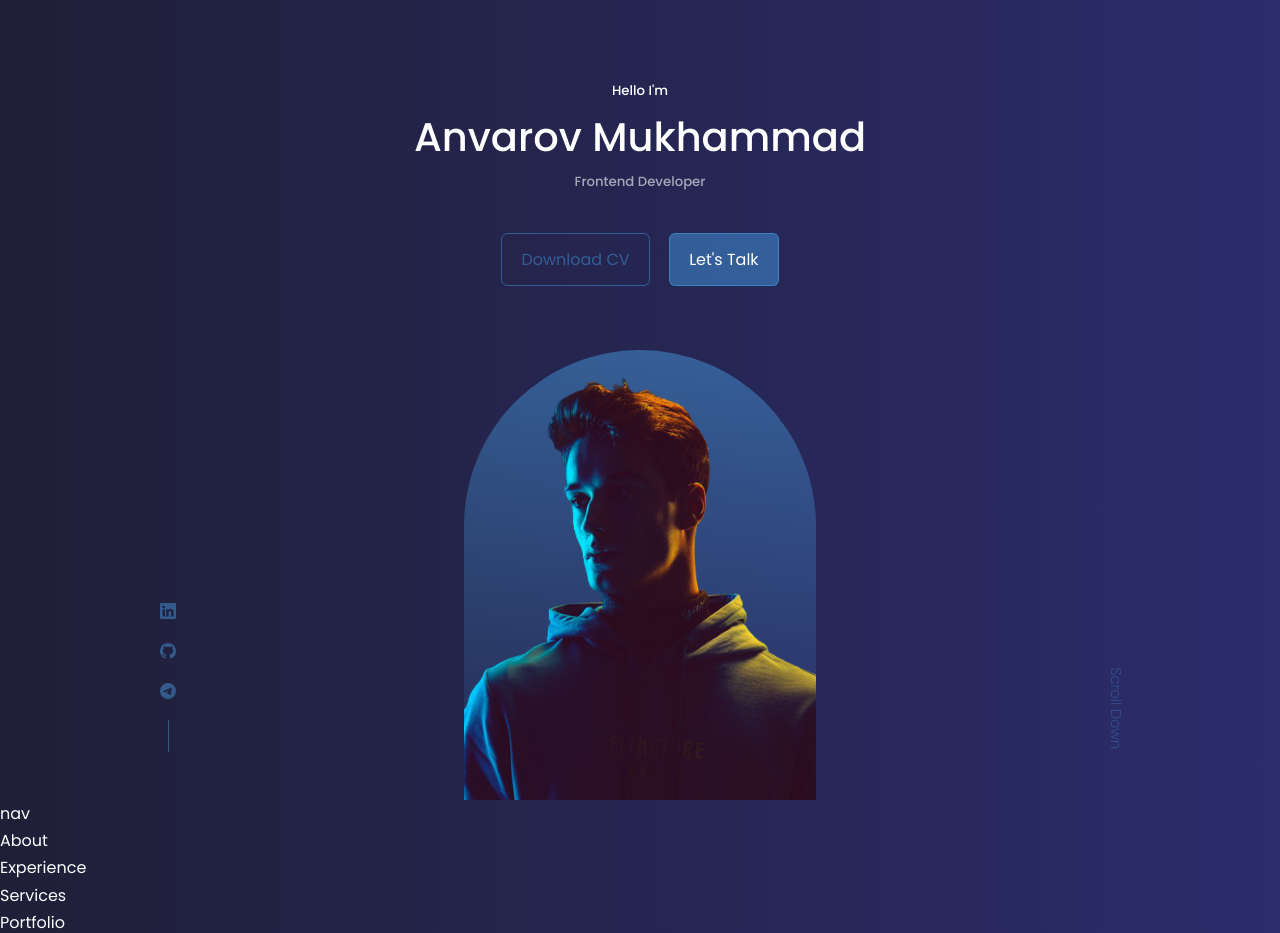
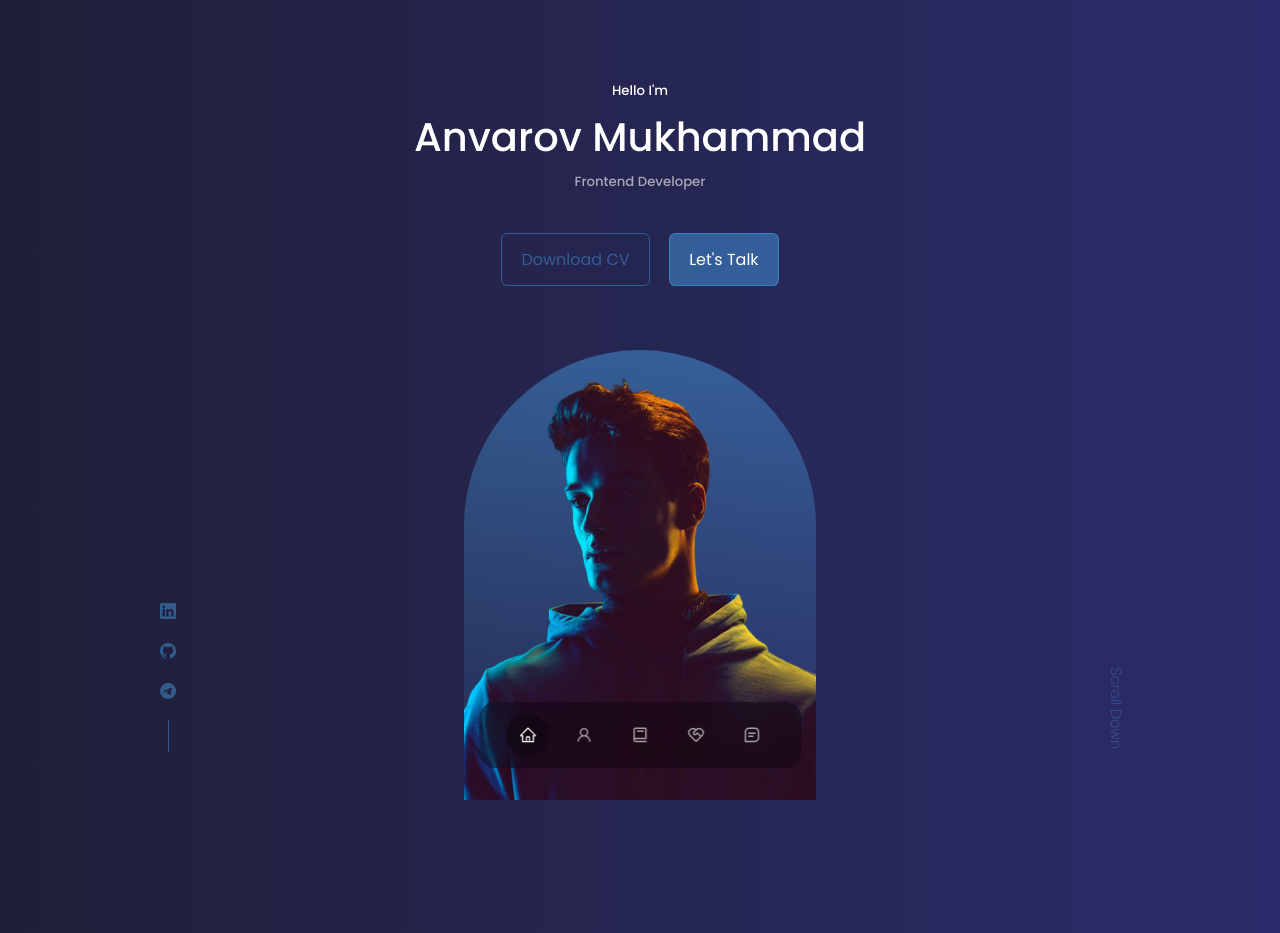
Before and after one commit to AnvarovM/portfolio, a React (Create React App) app: page / in a window 1280 px wide. Shown: the top 933 px of the page. Built offline with nearby package versions, Linux system fonts and the light colour scheme; a web font is replaced by a local one.

Commit message:
Finished navbar

```diff
--- a/src/components/about/About.jsx
+++ b/src/components/about/About.jsx
@@ -2,7 +2,7 @@
 import './about.css';
 
 const About = () => {
-  return <div>About</div>;
+  return <section id="about">About</section>;
 };
 
 export default About;
--- a/src/components/contact/Contact.jsx
+++ b/src/components/contact/Contact.jsx
@@ -2,7 +2,7 @@
 import './contact.css'
 
 const Contact = () => {
-  return <div>Contact</div>;
+  return <section id="contact">Contact</section>;
 };
 
 export default Contact;
--- a/src/components/experience/Experience.jsx
+++ b/src/components/experience/Experience.jsx
@@ -2,7 +2,7 @@
 import "./experience.css";
 
 const Experience = () => {
-  return <div>Experience</div>;
+  return <section id="experience">Experience</section>;
 };
 
 export default Experience;
--- a/src/components/nav/Nav.jsx
+++ b/src/components/nav/Nav.jsx
@@ -1,8 +1,46 @@
+/* eslint-disable jsx-a11y/anchor-is-valid */
 import React from "react";
 import "./nav.css";
+import { AiOutlineHome, AiOutlineUser } from  'react-icons/ai';
+import { BiBook, BiMessageSquareDetail } from 'react-icons/bi';
+import { RiServiceLine } from 'react-icons/ri';
 
 const Nav = () => {
-  return <div>nav</div>;
+  const [activeNav, setActiveNav] = React.useState('#');
+  return (
+    <nav>
+      <a href="#"
+      onClick={() => setActiveNav('#')}
+      className={activeNav === '#' ? 'active' : ''}
+      >
+        <AiOutlineHome />
+      </a>
+      <a href="#about"
+      onClick={() => setActiveNav('#about')}
+      className={activeNav === '#about' ? 'active' : ''}
+      >
+        <AiOutlineUser />
+      </a>
+      <a href="#experience"
+      onClick={() => setActiveNav('#experience')}
+      className={activeNav === '#experience' ? 'active' : ''}
+      >
+        <BiBook />
+      </a>
+      <a href="#services"
+      onClick={() => setActiveNav('#services')}
+      className={activeNav === '#services' ? 'active' : ''}
+      >
+        <RiServiceLine />
+      </a>
+      <a href="#contact"
+      onClick={() => setActiveNav('#contact')}
+      className={activeNav === '#contact' ? 'active' : ''}
+      >
+        <BiMessageSquareDetail />
+      </a>
+    </nav>
+  )
 };
 
 export default Nav;
--- a/src/components/nav/nav.css
+++ b/src/components/nav/nav.css
@@ -0,0 +1,33 @@
+nav {
+    background-color: rgba(0, 0, 0, 0.3);
+    width: max-content;
+    display: block;
+    padding: 0.7rem 1.7rem;
+    z-index: 2;
+    position: fixed;
+    left: 50%;
+    bottom: 2rem;
+    transform: translateX(-50%);
+    display: flex;
+    gap: 0.8rem;
+    border-radius: 1rem;
+    backdrop-filter: blur(15px);
+}
+
+nav a {
+    background-color: transparent;
+    padding: 0.8rem;
+    border-radius: 50%;
+    display: flex;
+    color: var(--color-light);
+    font-size: 1.1rem;
+}
+
+nav a:hover {
+    background-color: rgba(0, 0, 0, 0.3);
+}
+
+nav a.active {
+    background-color: rgba(0, 0, 0, 0.3);
+    color: var(--color-white);
+}
--- a/src/components/services/Services.jsx
+++ b/src/components/services/Services.jsx
@@ -2,7 +2,7 @@
 import "./services.css";
 
 const Services = () => {
-  return <div>Services</div>;
+  return <section id="services">Services</section>;
 };
 
 export default Services;
```
